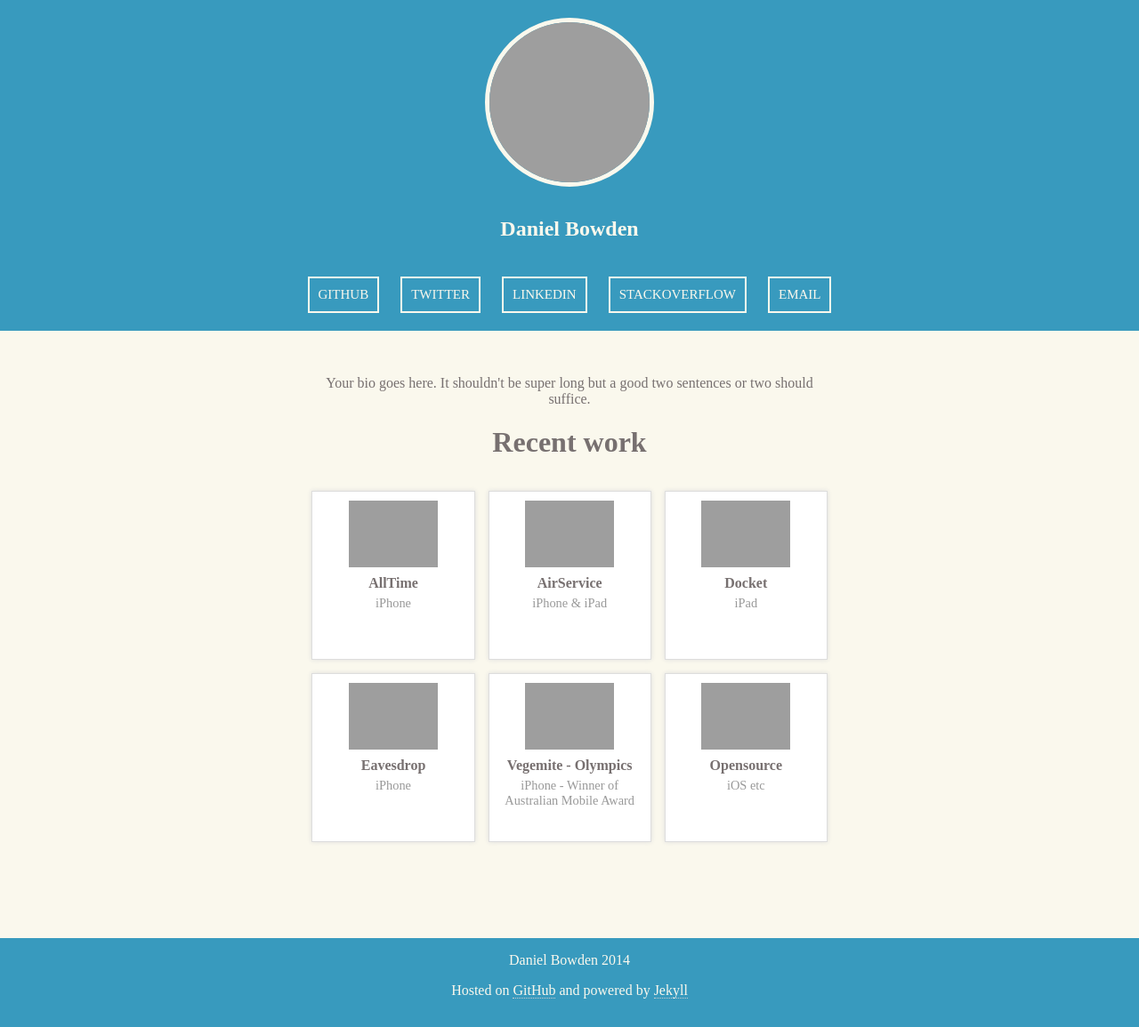
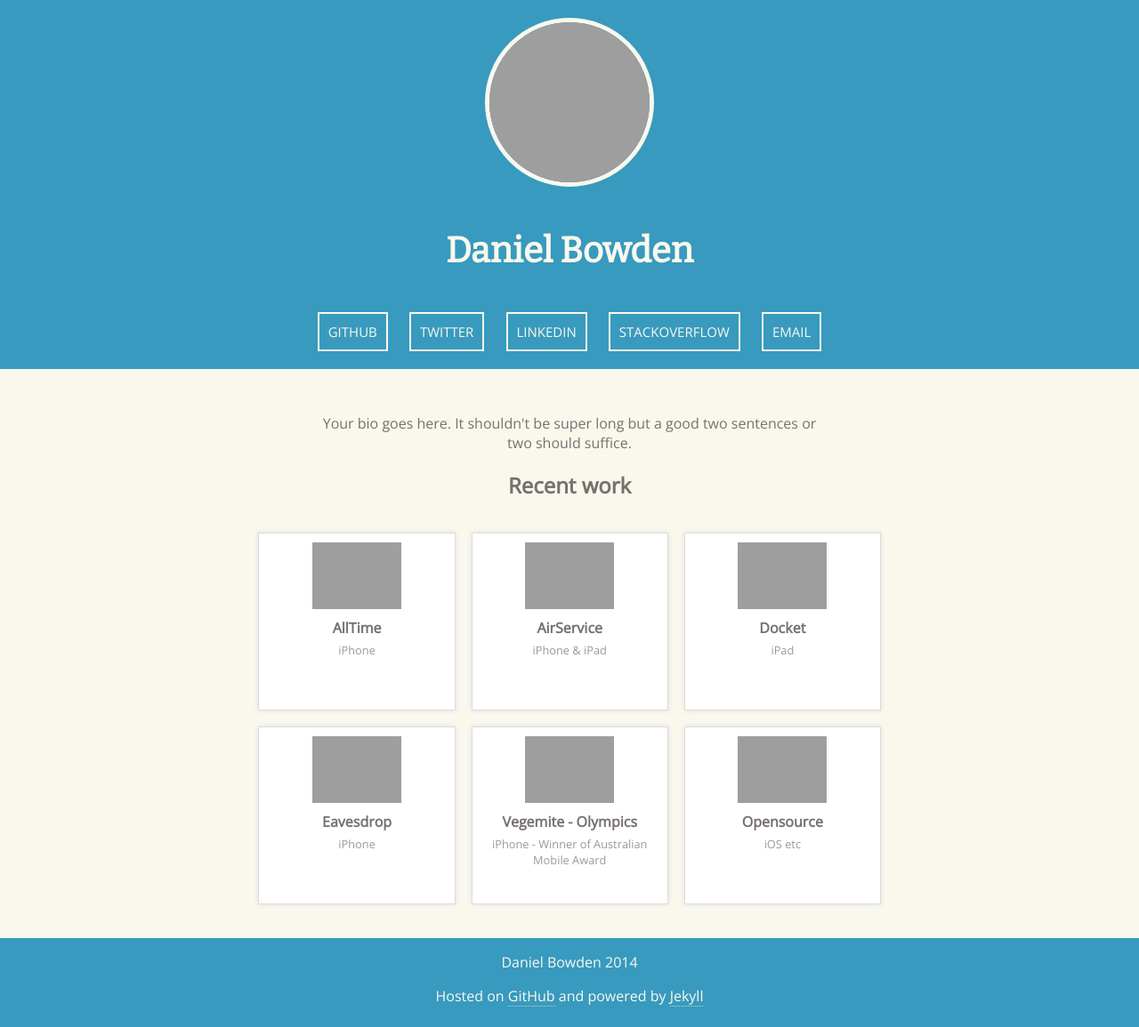
Before and after one commit to danielbowden/danielbowden.github.io, a Jekyll site: the page built from index.html, in a window 1280 px wide. Shown: the whole page at 89% size. Built offline with Jekyll 4.4.1, drawn with Linux system fonts in a browser that asks for light colours.

Commit message:
Added fonts and adjust sizing for extra width needed

```diff
--- a/_includes/head.html
+++ b/_includes/head.html
@@ -36,12 +36,9 @@
 <!-- For all browsers -->
 <link rel="stylesheet" href="{{ site.url }}/assets/css/main.css">
 <!-- Webfonts -->
-<link href="http://fonts.googleapis.com/css?family=Lato:300,400,700,300italic,400italic" rel="stylesheet" type="text/css">
+<link href='http://fonts.googleapis.com/css?family=Bitter|Open+Sans' rel='stylesheet' type='text/css'>
 
 <meta http-equiv="cleartype" content="on">
-
-<!-- Load Modernizr -->
-<script src="{{ site.url }}/assets/js/vendor/modernizr-2.6.2.custom.min.js"></script>
 
 <!-- Icons -->
 <!-- 16x16 -->
--- a/assets/css/main.css
+++ b/assets/css/main.css
@@ -23,7 +23,11 @@ html,body, #container {
 
 body > #container {
 	height: auto;
-	 min-height: 100%;
+	min-height: 100%;
+}
+
+body {
+	font-family: 'Open Sans', Calibri, Arial, sans-serif;
 }
 
 a {
@@ -70,8 +74,10 @@ a {
 }
 
 #name-heading {
+	font-family: 'Bitter', Calibri, Arial, sans-serif;
 	color: #faf8ed;
-	padding-bottom: 10px;
+	font-size: 40px;
+	padding-bottom: 2px;
 }
 
 #header-links a {
@@ -108,11 +114,11 @@ a {
 
 /* Recent work */
 .my-work {
-		max-width: 580px;
+		max-width: 700px;
 		margin: 0 auto;
 }
 
-.my-work h1 {
+.my-work h2 {
 	color: #777070;
 }
 
@@ -129,7 +135,8 @@ a {
 }
 
 .my-work li {
-	min-height: 190px;
+	min-height: 200px;
+	min-width: 200px;
 	display: inline-block;
 	padding: 10px;
 	margin: 0 0 2.5% 2.5%;
@@ -160,7 +167,7 @@ a {
 .my-work li p {
 	margin: 5px 0px 2px 0px;
 
-	font-size: .9em;
+	font-size: .8em;
 	text-align: center;
 
 	color: #999;
@@ -203,7 +210,7 @@ a {
 	}
 }
 
-@media (max-width: 410px) {
+@media (max-width: 320px) {
 	.main-content {
 		margin-left: 10px;
 		margin-right: 10px;
--- a/index.html
+++ b/index.html
@@ -9,7 +9,7 @@ tags: [iOS, software, engineer, mobile, objective-c, Sydney]
 	<p>{{ site.owner.bio }}</p>
 </div>
 <div class="my-work">
-	<h1>Recent work</h1>
+	<h2>Recent work</h2>
 	<ul>
 		{% for post in site.categories.work %}
 		<a href="{{ post.external-link }}" target="_blank">
```
Also changed, not shown: other parts of _includes/head.html (+0 -6 lines).
